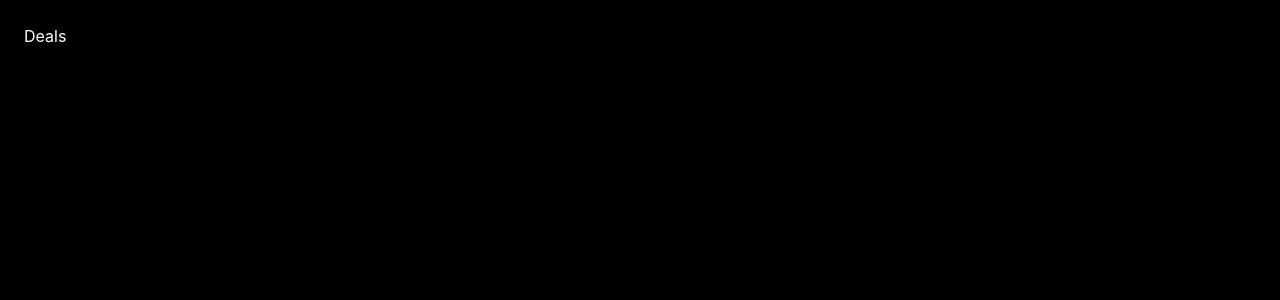
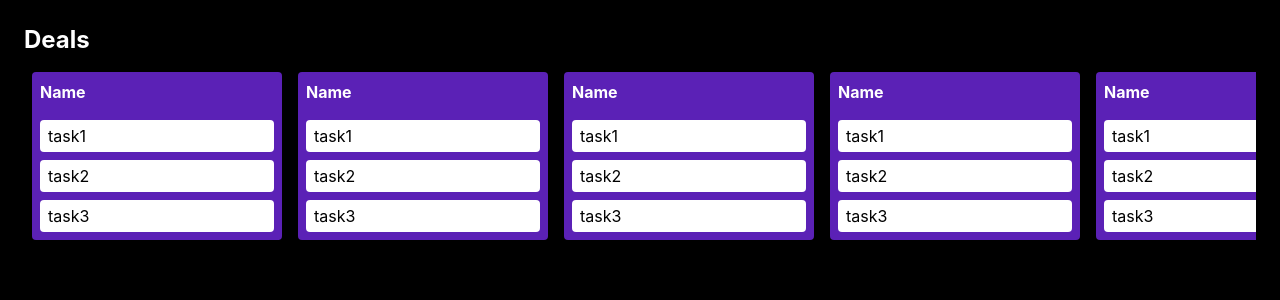
Before and after one commit to Concat17/task-yard, a React (Vite) app: page / in a window 1280 px wide. Shown: the top 300 px of the page. Built offline with nearby package versions, Linux system fonts and the light colour scheme.

Commit message:
feat: initial layout

```diff
--- a/package.json
+++ b/package.json
@@ -13,10 +13,15 @@
     "react-dom": "^18.2.0"
   },
   "devDependencies": {
+    "@typescript-eslint/eslint-plugin": "^5.31.0",
+    "@typescript-eslint/parser": "^5.31.0",
     "@types/react": "^18.0.22",
     "@types/react-dom": "^18.0.7",
     "@vitejs/plugin-react": "^2.2.0",
     "autoprefixer": "^10.4.12",
+    "eslint": "^8.20.0",
+    "eslint-plugin-react": "^7.31.10",
+    "eslint-plugin-react-hooks": "^4.6.0",
     "postcss": "^8.4.18",
     "tailwindcss": "^3.2.1",
     "typescript": "^4.6.4",
--- a/src/App.tsx
+++ b/src/App.tsx
@@ -1,11 +1,26 @@
 import { useState } from "react";
+
+import { Column } from "./features/Column";
 
 function App() {
   const [count, setCount] = useState(0);
 
   return (
-    <div className="p-6 flex flex-col h-full bg-black ">
-      <h1 className="text-white">Deals</h1>
+    <div className="relative p-6 h-full flex flex-col grow   bg-black">
+      <h1 className="mb-4 text-white text-2xl font-bold">Deals</h1>
+      <div className="relative flex flex-1">
+        <div className="absolute inset-0 grow-1 whitespace-nowrap overflow-x-auto overflow-y-hidden">
+          <Column />
+          <Column />
+          <Column />
+          <Column />
+          <Column />
+          <Column />
+          <Column />
+          <Column />
+          <Column />
+        </div>
+      </div>
     </div>
   );
 }
--- /dev/null
+++ b/src/features/Column/Column.tsx
@@ -0,0 +1,14 @@
+import { Task } from "../Task";
+
+export const Column = () => {
+  return (
+    <div className="inline-block mx-2   w-[250px] px-2 py-2 rounded bg-violet-800 text-white">
+      <h2 className="mb-4 font-bold">Name</h2>
+      <div className="flex flex-col gap-2">
+        <Task name={"task1"} />
+        <Task name={"task2"} />
+        <Task name={"task3"} />
+      </div>
+    </div>
+  );
+};
--- /dev/null
+++ b/src/features/Column/index.ts
@@ -0,0 +1 @@
+export * from "./Column";
--- /dev/null
+++ b/src/features/Task/Task.tsx
@@ -0,0 +1,7 @@
+type TaskProps = {
+  name: string;
+};
+
+export const Task = ({ name }: TaskProps) => {
+  return <div className="px-2 py-1 rounded text-black bg-white">{name}</div>;
+};
--- /dev/null
+++ b/src/features/Task/index.ts
@@ -0,0 +1 @@
+export * from "./Task";
--- a/src/index.css
+++ b/src/index.css
@@ -1,6 +1,7 @@
 @tailwind base;
 @tailwind components;
 @tailwind utilities;
+
 body {
   margin: 0;
   font-family: -apple-system, BlinkMacSystemFont, 'Segoe UI', 'Roboto', 'Oxygen',
@@ -9,7 +10,11 @@ body {
   -webkit-font-smoothing: antialiased;
   -moz-osx-font-smoothing: grayscale;
 
-  height: 100vh;
+
+}
+
+body, html{
+  height: 100%;
 }
 
 code {
@@ -17,6 +22,7 @@ code {
     monospace;
 }
 
+
 #root{
   height: 100%;
 }
--- a/tailwind.config.cjs
+++ b/tailwind.config.cjs
@@ -1,8 +1,14 @@
 /** @type {import('tailwindcss').Config} */
+// eslint-disable-next-line no-undef
 module.exports = {
   content: ["./src/**/*.{js,jsx,ts,tsx}"],
   theme: {
-    extend: {},
+    extend: {
+      backgroundImage: {
+        amogus:
+          "url('https://play-lh.googleusercontent.com/8ddL1kuoNUB5vUvgDVjYY3_6HwQcrg1K2fd_R8soD-e2QYj8fT9cfhfh3G0hnSruLKec')",
+      },
+    },
   },
   plugins: [],
 };
```
Also changed, not shown: .eslintrc.json (added), 1 other file (tests, documents, lock files or other folders).
